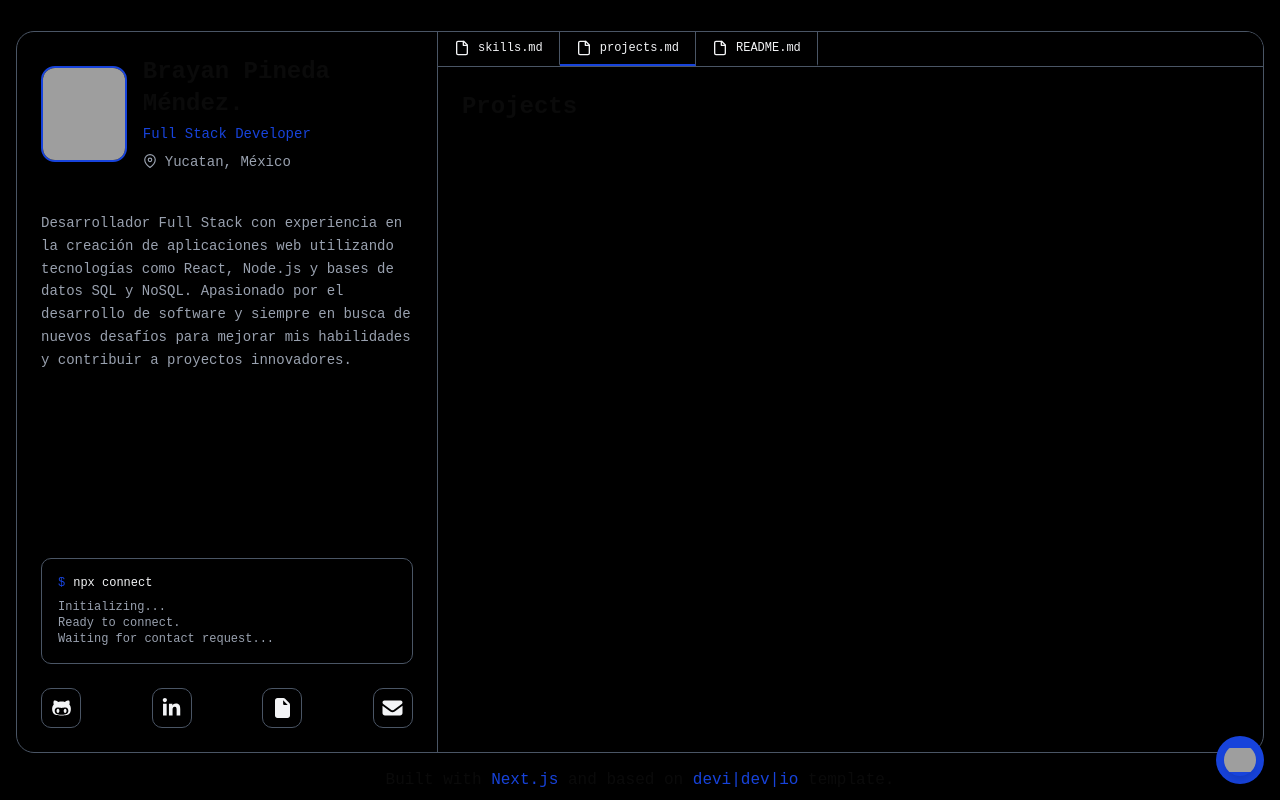
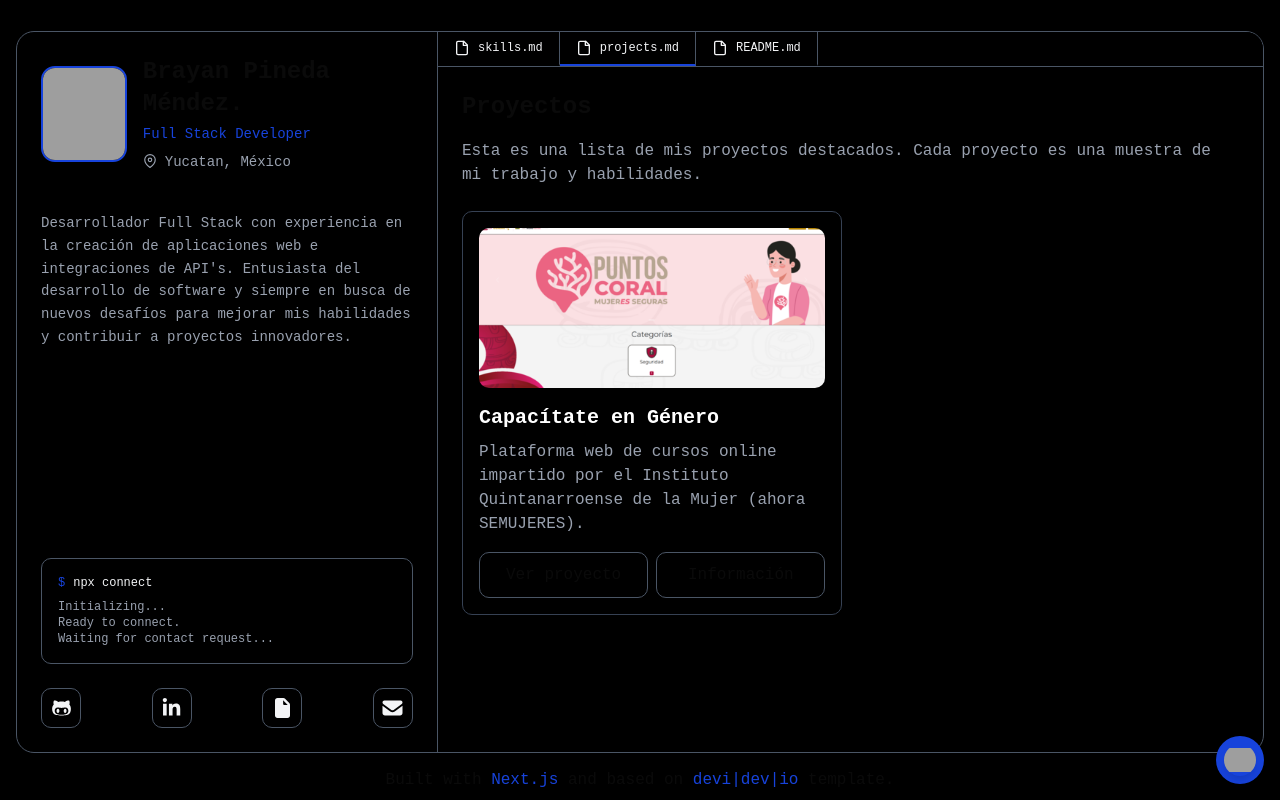
Before and after one commit to PinedaMB/pinedamb.github.io, a Next.js app: page / in a window 1280 px wide. Both pictures are taken after a click on the label "projects.md". Built offline with nearby package versions, Linux system fonts and the light colour scheme; grey boxes are pictures that could not be loaded; a web font is replaced by a local one.

Commit message:
feat: add projects map and project card components for showcasing projects, including multilingual support and improved layout

```diff
--- /dev/null
+++ b/app/projects_map.js
@@ -0,0 +1,14 @@
+const projects_map = [
+    {
+        name: "Capacítate en Género",
+        description: {
+            "es": "Plataforma web de cursos online impartido por el Instituto Quintanarroense de la Mujer (ahora SEMUJERES).",
+            "en": "Online platform for courses taught by the Instituto Quintanarroense de la Mujer (now SEMUJERES).",
+        },
+        finished: true,
+        folder: "ceg",
+        link: "https://capacitateengenero.semujeres.qroo.gob.mx",
+    },
+]
+
+export default projects_map;
--- a/components/fab.tsx
+++ b/components/fab.tsx
@@ -9,7 +9,7 @@ export default function FAB() {
     <Tooltip>
       <TooltipTrigger asChild>
         <button
-        className="fixed right-4 bottom-4 flex h-12 w-12 cursor-pointer items-center justify-center rounded-full bg-primary p-2 text-white shadow-lg transition-all"
+          className="fixed right-4 bottom-18 z-50 flex h-12 w-12 cursor-pointer items-center justify-center rounded-full bg-primary p-2 text-white shadow-lg transition-all md:bottom-4"
           onClick={() => toggleLanguage()}
         >
           <img
--- a/components/footer.tsx
+++ b/components/footer.tsx
@@ -1,6 +1,6 @@
 export default function Footer() {
   return (
-    <div className="fixed right-0 bottom-0 left-0 w-full bg-black py-2 text-center md:absolute">
+    <div className="fixed right-0 bottom-0 left-0 z-50 w-full bg-black py-2 text-center md:absolute">
       Built with{" "}
       <a
         className="text-primary hover:underline"
--- /dev/null
+++ b/components/projects/project-card.tsx
@@ -0,0 +1,45 @@
+import { useLanguage } from "@/context/LanguageContext"
+
+export default function ProjectCard({ project }: { project: any }) {
+  const { locale } = useLanguage()
+  return (
+    <div className="flex flex-col items-start justify-center rounded-lg border border-gray-700 bg-black p-4">
+      <div className="h-40 w-full overflow-hidden rounded-lg">
+        <img
+          src={`/projects/${project.folder}/preview.png`}
+          alt={project.name}
+          className="h-full w-full scale-105 object-cover transition-all duration-300 hover:scale-100"
+        />
+      </div>
+      <h3 className="mt-4 mb-2 text-xl font-semibold text-white">
+        {project.name}
+      </h3>
+      <p className="text-gray-400">{project.description[locale]}</p>
+
+      <div className="mt-4 flex w-full gap-2">
+        {project.finished ? (
+          <>
+            {project.link && (
+              <a
+                href={project.link}
+                target="_blank"
+                className="w-full rounded-lg border border-gray-600 px-4 py-2.5 text-center hover:border-primary hover:text-primary"
+              >
+                {locale === "es" ? "Ver proyecto" : "View Project"}
+              </a>
+            )}
+            <a className="w-full rounded-lg border border-gray-600 px-4 py-2.5 text-center hover:border-primary hover:text-primary">
+              {locale === "es" ? "Información" : "Information"}
+            </a>
+          </>
+        ) : (
+          <a className="w-full rounded-lg border border-gray-600 px-4 py-2.5 text-center hover:border-primary hover:text-primary">
+            {locale === "es"
+              ? "Proyecto en desarrollo"
+              : "Project in development"}
+          </a>
+        )}
+      </div>
+    </div>
+  )
+}
--- a/components/tabs-sections/projects.tsx
+++ b/components/tabs-sections/projects.tsx
@@ -1,7 +1,19 @@
+import { useLanguage } from "@/context/LanguageContext"
+import ProjectCard from "../projects/project-card"
+import projects_map from "@/app/projects_map"
+
 export default function Projects() {
+  const { dictionary } = useLanguage()
   return (
     <div className="tab-content" id="content2">
-      <h1 className="mb-4 text-2xl font-bold">Projects</h1>
+      <h2 className="mb-4 text-2xl font-bold">{dictionary.projects.title}</h2>
+      <p className="mb-6 text-gray-400">{dictionary.projects.description}</p>
+
+      <div className="grid grid-cols-1 gap-4 md:grid-cols-2">
+        {projects_map.map((project) => (
+          <ProjectCard key={project.name} project={project} />
+        ))}
+      </div>
     </div>
   )
 }
--- a/dictionaries/data.json
+++ b/dictionaries/data.json
@@ -1,6 +1,6 @@
 {
     "es": {
-        "description": "Desarrollador Full Stack con experiencia en la creación de aplicaciones web utilizando tecnologías como React, Node.js y bases de datos SQL y NoSQL. Apasionado por el desarrollo de software y siempre en busca de nuevos desafíos para mejorar mis habilidades y contribuir a proyectos innovadores.",
+        "description": "Desarrollador Full Stack con experiencia en la creación de aplicaciones web e integraciones de API's. Entusiasta del desarrollo de software y siempre en busca de nuevos desafíos para mejorar mis habilidades y contribuir a proyectos innovadores.",
         "social": {
             "github": "Ver mi perfil en GitHub",
             "linkedin": "Ver mi perfil en LinkedIn",
@@ -11,36 +11,40 @@
             "title": "Habilidades",
             "description": "Esta es una lista selecta de mis habilidades técnicas, herramientas y tecnologías con las que tengo experiencia. Esta sección destaca mi dominio de diversos lenguajes de programación, frameworks, bibliotecas y otras tecnologías relevantes que he utilizado en mis proyectos y experiencia laboral."
         },
+        "projects": {
+            "title": "Proyectos",
+            "description": "Esta es una lista de mis proyectos destacados. Cada proyecto es una muestra de mi trabajo y habilidades."
+        },
         "readme": {
             "title": "Construyamos algo grande juntos",
-            "description": "Con más de 4 años de experiencia en desarrollo web, me encargo de crear aplicaciones web escalables, de alto rendimiento y seguras para tu negocio. Me especializo en el desarrollo de aplicaciones web y en la optimización de flujos de trabajo.",
+            "description": "Con más de 4 años de experiencia en desarrollo web, me encargo de crear aplicaciones web escalables, de alto rendimiento y seguras. Me especializo en el desarrollo de aplicaciones web, desarrollo e implementación de API's.",
             "offer": {
                 "title": "Lo que ofrezco",
                 "description1": {
-                    "title": "Desarrollo de aplicaciones web",
-                    "description": "Desde la idea hasta la producción, usando modernos frameworks y mejores prácticas."
+                    "title": "Desarrollo de aplicaciones web y API's:",
+                    "description": "Desde la idea hasta la producción, usando frameworks modernos y buenas prácticas."
                 },
                 "description2": {
-                    "title": "Automatización y optimización de flujos de trabajo",
-                    "description": "Ahorra tiempo y reduce errores con automatización inteligente."
+                    "title": "Gestión de equipos multidisciplinarios:",
+                    "description": "Enfocado en la optimización de flujos de trabajo mediante la delegación estratégica y el desarrollo de talento técnico."
                 },
                 "description3": {
-                    "title": "Consultoría y mentoría",
-                    "description": "Obtén orientación sobre decisiones tecnológicas, arquitectura y mejores prácticas."
+                    "title": "Implementación de soluciones tecnológicas:",
+                    "description": "Diseño e implementación de soluciones tecnológicas adaptadas a solventar problemas específicos."
                 }
             },
             "why_work_with_me": {
                 "title": "Por qué trabajar conmigo?",
-                "description": "Más de 4 años de experiencia en desarrollo web, frontend, backend y desarrollo e integración de APIs.",
-                "description2": "Comprensión profunda de las mejores prácticas de desarrollo web.",
-                "description3": "Pasión por el desarrollo web y la optimización de flujos de trabajo.",
-                "description4": "Enfocado en soluciones escalables y mantenibles adaptadas a tus necesidades."
+                "description": "Más de 4 años de experiencia en desarrollo web, frontend, backend y desarrollo e integración de API's.",
+                "description2": "Comprensión profunda de prácticas de desarrollo web y API's.",
+                "description3": "Enfocado, analítico y creativo para resolver problemas complejos.",
+                "description4": "Pasión por el desarrollo de software y la optimización de flujos de trabajo."
             },
-            "contact_me": "Si estás buscando un desarrollador, consultor o estratega técnico, ¡hablemos!"
+            "contact_me": "Disponible para oportunidades de colaboración a largo plazo en equipos de alto rendimiento. Si buscan un desarrollador enfocado en la calidad del código y la eficiencia técnica, estaré encantado de conversar."
         }
     },
     "en": {
-        "description": "Full Stack Developer with experience in creating web applications using technologies like React, Node.js and SQL and NoSQL databases. Passionate about software development and always looking for new challenges to improve my skills and contribute to innovative projects.",
+        "description": "Full Stack Developer with experience in creating web applications and API integrations. Passionate about software development and always looking for new challenges to improve my skills and contribute to innovative projects.",
         "social": {
             "github": "View my profile on GitHub",
             "linkedin": "View my profile on LinkedIn",
@@ -51,32 +55,36 @@
             "title": "Skills",
             "description": "A curated list of my technical skills, tools, and technologies that I have experience with. This section highlights my proficiency in various programming languages, frameworks, libraries, and other relevant technologies that I have used in my projects and work experience."
         },
+        "projects": {
+            "title": "Projects",
+            "description": "A curated list of my projects. Each project is a showcase of my work and skills."
+        },
         "readme": {
             "title": "Let's build something great together",
-            "description": "With over 4 years of experience in web development, I am responsible for creating scalable, high-performance, and secure web applications for your business. I specialize in web application development and workflow optimization.",
+            "description": "With over 4 years of experience in web development, I am responsible for creating scalable, high-performance, and secure web applications and API integrations. I specialize in web application development and API integration.",
             "offer": {
                 "title": "What I offer",
                 "description1": {
-                    "title": "Web application development",
+                    "title": "Web application and API development:",
                     "description": "From idea to production, using modern frameworks and best practices."
                 },
                 "description2": {
-                    "title": "Workflow optimization",
-                    "description": "Save time and reduce errors with intelligent automation."
+                    "title": "Multidisciplinary team management:",
+                    "description": "Focused on optimizing workflows through strategic delegation and technical talent development."
                 },
                 "description3": {
-                    "title": "Technical consulting and mentoring",
-                    "description": "Get guidance on technical decisions, architecture, and best practices."
+                    "title": "Implementation of technological solutions:",
+                    "description": "Design and implementation of technological solutions adapted to solve specific problems."
                 }
             },
             "why_work_with_me": {
                 "title": "Why work with me?",
                 "description": "More than 4 years of experience in web development, frontend, backend and API development and integration.",
-                "description2": "Profound understanding of best practices in web development.",
-                "description3": "Passion for web development and workflow optimization.",
-                "description4": "Focused on scalable and maintainable solutions adapted to your needs."
+                "description2": "Profound understanding of web development and API integration practices.",
+                "description3": "Analytical and creative to solve complex problems.",
+                "description4": "Passion for software development and workflow optimization."
             },
-            "contact_me": "If you are looking for a developer, consultant or technical strategist, let's talk!"
+            "contact_me": "Available for long-term collaboration opportunities in high-performance teams. If you are looking for a developer focused on code quality and technical efficiency, I would be happy to talk."
         }
     }
 }
```
Also changed, not shown: public/projects/ceg/preview.png (added). Lines whose indentation alone changed are shown as unchanged.
